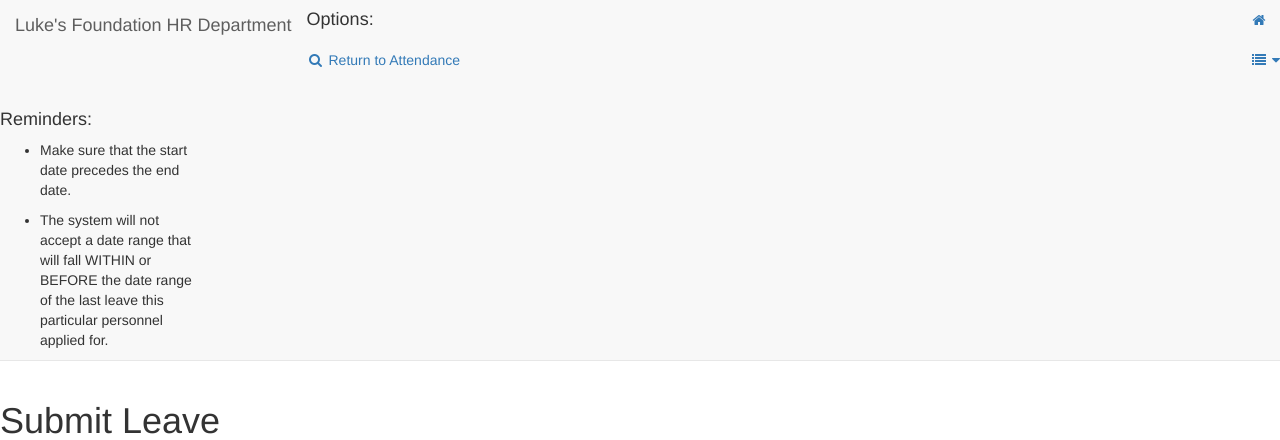
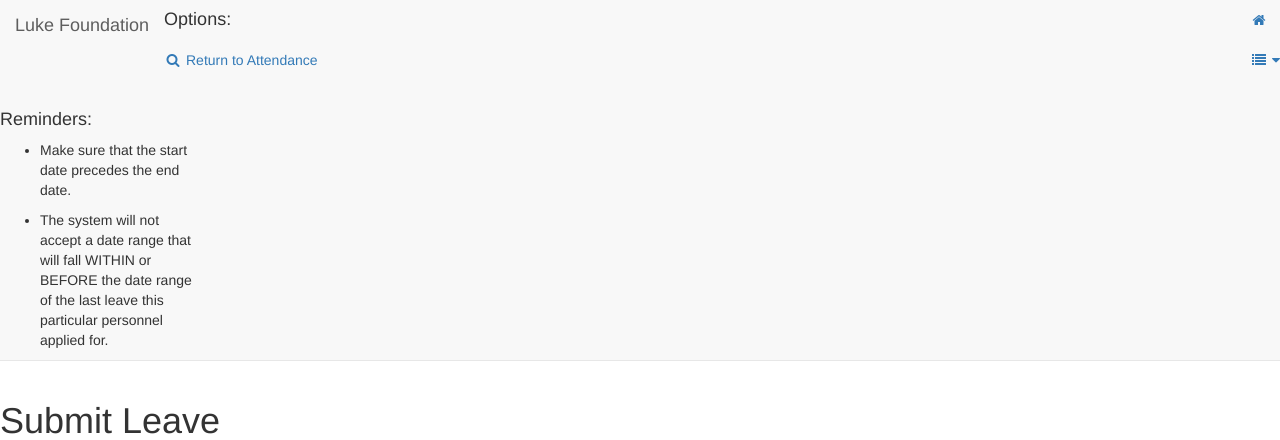
Before and after one commit to baportabo/CMSC-127-HR-Department, a PHP site: page /Leave.php in a window 1280 px wide. Shown: the top 440 px of the page. Run offline with PHP 8.4, Linux system fonts and the light colour scheme; data comes from the database, SQL or seed files in the repository; data that the repository does not hold is empty; some libraries are stand-ins or nearby versions.

Commit message:
Update Leave.php

```diff
--- a/Attendance and Personnel/Leave.php
+++ b/Attendance and Personnel/Leave.php
@@ -30,7 +30,7 @@
                     <span class="icon-bar"></span>
                     <span class="icon-bar"></span>
                 </button>
-                <a class="navbar-brand" href="../../">Luke's Foundation HR Department</a>
+                <a class="navbar-brand" href="../../">Luke Foundation</a>
             </div>
             <ul class="nav navbar-top-links navbar-right">
                 <li class="dropdown">
```
